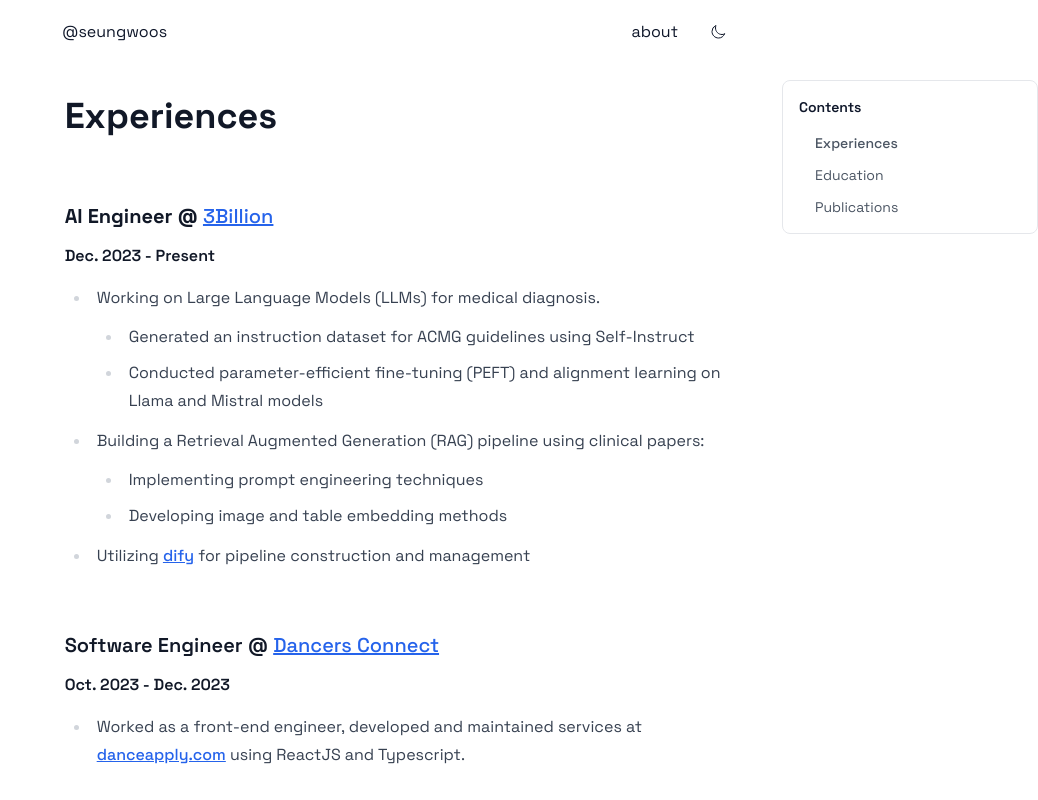
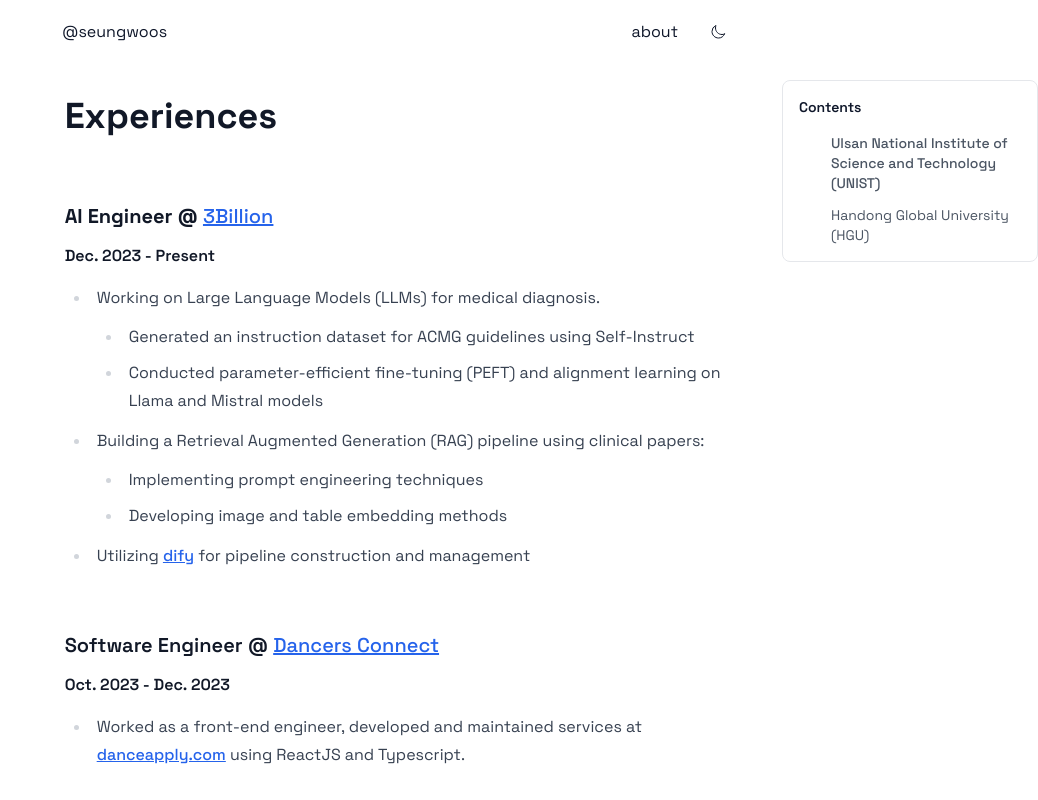
Before and after one commit to seungwoos/seungwoos.me, a Next.js app: page /about in a window 1280 px wide. Shown: the top 800 px of the page, without its empty margins (242-1280 px from the left). Built offline with nearby package versions, Linux system fonts and the light colour scheme.

Commit message:
fix: remove unnecessary attributes

```diff
--- a/app/about/page.tsx
+++ b/app/about/page.tsx
@@ -16,8 +16,8 @@ export default async function About() {
       <div className="prose dark:prose-invert prose-p:m-0">
         <MarkdownRenderer content={content} />
       </div>
-      <div className="fixed top-[5rem] left-[calc(60%+20rem)] w-64">
-        <TableOfContents content={content} headingLevels={[1]} />
+      <div className="relative">
+        <TableOfContents content={content} headingLevels={[2]} />
       </div>
     </div>
   );
```
